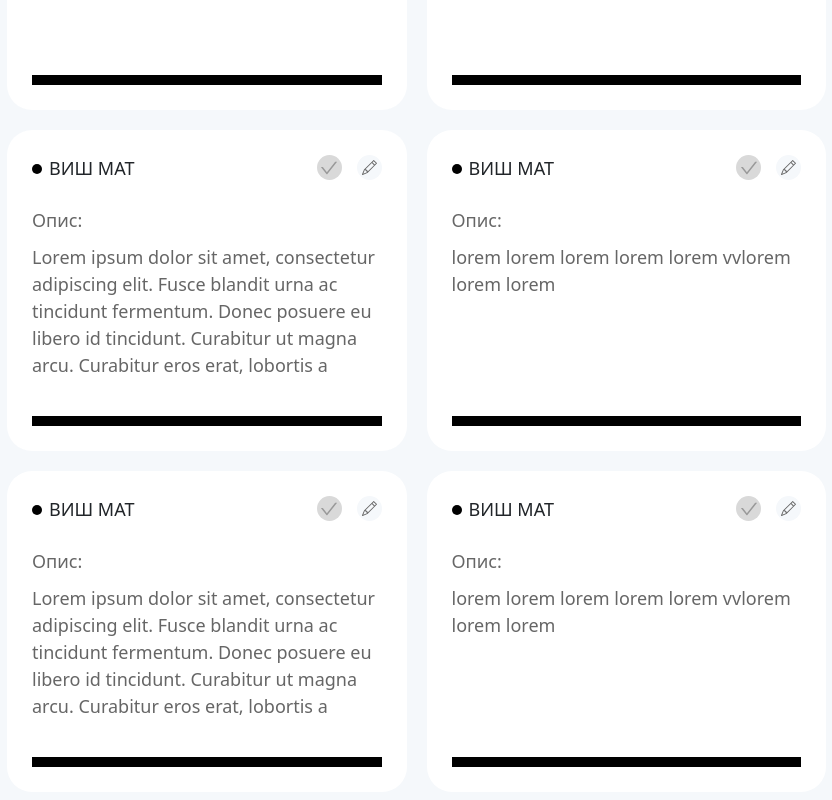
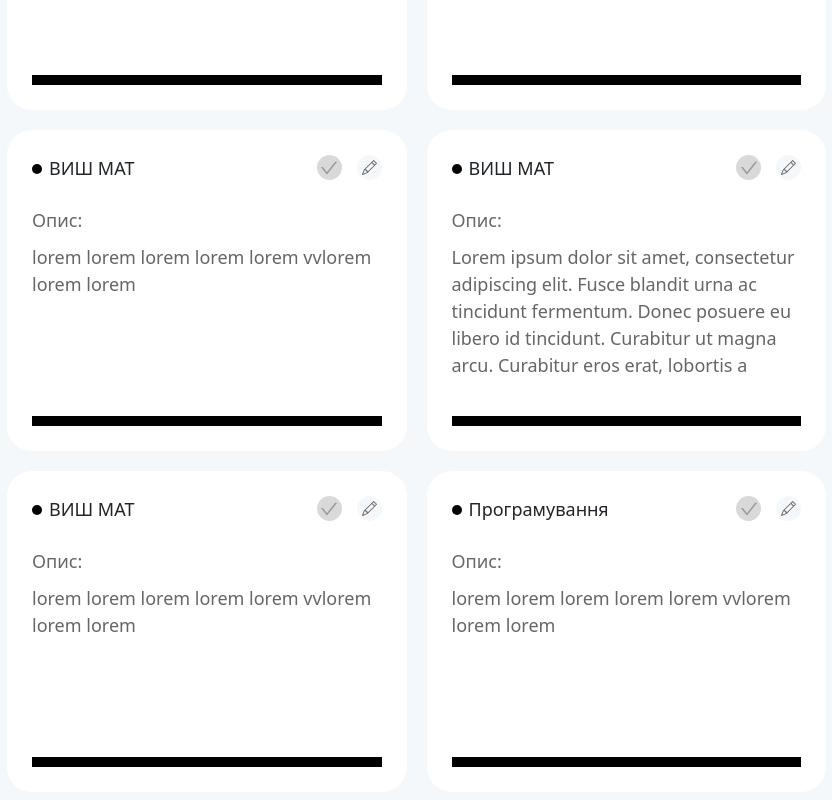
Before and after one commit to Denlich/dashboard_hackathon, a React (Vite) app in the folder client/: page / in a window 1280 px wide. Shown: the part 820-1620 px from the top of the page, without its empty margins (346-1178 px from the left). Built offline with nearby package versions, Linux system fonts and the light colour scheme.

Commit message:
Global bug fix

```diff
--- a/client/src/components/Subjects/Subject/Subject.tsx
+++ b/client/src/components/Subjects/Subject/Subject.tsx
@@ -2,7 +2,6 @@ import style from "./Subject.module.css";
 import {ISubject} from "../Subjects";
 import GradeIndicator from "../GradeIndicator";
 import Check from "../../UI/icons/check/Check";
-import Trash from "../../UI/icons/trash/Trash";
 import Pencil from "../../UI/icons/pencil/Pencil";
 interface Props {
     subject: ISubject
--- a/client/src/components/UI/icons/backgrounCircle/backgroundCircle.tsx
+++ b/client/src/components/UI/icons/backgrounCircle/backgroundCircle.tsx
@@ -1,4 +1,3 @@
-import {AiOutlineCheckCircle} from "react-icons/ai"
 import {ReactNode} from "react";
 import style from "./backgrounCircle.module.css"
 
--- a/client/src/data/subjects.ts
+++ b/client/src/data/subjects.ts
@@ -1,90 +1,139 @@
 export default [
     {
+        id:0,
         name: "ВИШ МАТ",
         desc: "lorem lorem lorem lorem lorem vvlorem lorem lorem ",
         totalGrade: 100,
         currGrade: 50,
     },
     {
+        id:1,
         name: "ВИШ МАТ",
         desc: "Lorem ipsum dolor sit amet, consectetur adipiscing elit. Fusce blandit urna ac tincidunt fermentum. Donec posuere eu libero id tincidunt. Curabitur ut magna arcu. Curabitur eros erat, lobortis a tincidunt ut, luctus at arcu. ",
         totalGrade: 100,
         currGrade: 30,
     },
     {
+        id:2,
         name: "ВИШ МАТ",
         desc: "lorem lorem lorem lorem lorem vvlorem lorem lorem ",
         totalGrade: 100,
         currGrade: 20,
     },
     {
+        id:3,
         name: "Програмування",
         desc: "lorem lorem lorem lorem lorem vvlorem lorem lorem ",
         totalGrade: 100,
         currGrade: 80,
     },
     {
-        name: "ВИШ МАТ",
-        desc: "Lorem ipsum dolor sit amet, consectetur adipiscing elit. Fusce blandit urna ac tincidunt fermentum. Donec posuere eu libero id tincidunt. Curabitur ut magna arcu. Curabitur eros erat, lobortis a tincidunt ut, luctus at arcu. ",
-        totalGrade: 100,
-        currGrade: 100,
-    }, {
+        id:0,
         name: "ВИШ МАТ",
         desc: "lorem lorem lorem lorem lorem vvlorem lorem lorem ",
         totalGrade: 100,
         currGrade: 50,
     },
     {
+        id:1,
         name: "ВИШ МАТ",
         desc: "Lorem ipsum dolor sit amet, consectetur adipiscing elit. Fusce blandit urna ac tincidunt fermentum. Donec posuere eu libero id tincidunt. Curabitur ut magna arcu. Curabitur eros erat, lobortis a tincidunt ut, luctus at arcu. ",
         totalGrade: 100,
         currGrade: 30,
     },
     {
+        id:2,
         name: "ВИШ МАТ",
         desc: "lorem lorem lorem lorem lorem vvlorem lorem lorem ",
         totalGrade: 100,
         currGrade: 20,
     },
     {
+        id:3,
         name: "Програмування",
         desc: "lorem lorem lorem lorem lorem vvlorem lorem lorem ",
         totalGrade: 100,
         currGrade: 80,
-    },
-    {
-        name: "ВИШ МАТ",
-        desc: "Lorem ipsum dolor sit amet, consectetur adipiscing elit. Fusce blandit urna ac tincidunt fermentum. Donec posuere eu libero id tincidunt. Curabitur ut magna arcu. Curabitur eros erat, lobortis a tincidunt ut, luctus at arcu. ",
-        totalGrade: 100,
-        currGrade: 100,
-    },{
+    }, {
+        id:0,
         name: "ВИШ МАТ",
         desc: "lorem lorem lorem lorem lorem vvlorem lorem lorem ",
         totalGrade: 100,
         currGrade: 50,
     },
     {
+        id:1,
         name: "ВИШ МАТ",
         desc: "Lorem ipsum dolor sit amet, consectetur adipiscing elit. Fusce blandit urna ac tincidunt fermentum. Donec posuere eu libero id tincidunt. Curabitur ut magna arcu. Curabitur eros erat, lobortis a tincidunt ut, luctus at arcu. ",
         totalGrade: 100,
         currGrade: 30,
     },
     {
+        id:2,
         name: "ВИШ МАТ",
         desc: "lorem lorem lorem lorem lorem vvlorem lorem lorem ",
         totalGrade: 100,
         currGrade: 20,
     },
     {
+        id:3,
+        name: "Програмування",
+        desc: "lorem lorem lorem lorem lorem vvlorem lorem lorem ",
+        totalGrade: 100,
+        currGrade: 80,
+    }, {
+        id:0,
+        name: "ВИШ МАТ",
+        desc: "lorem lorem lorem lorem lorem vvlorem lorem lorem ",
+        totalGrade: 100,
+        currGrade: 50,
+    },
+    {
+        id:1,
+        name: "ВИШ МАТ",
+        desc: "Lorem ipsum dolor sit amet, consectetur adipiscing elit. Fusce blandit urna ac tincidunt fermentum. Donec posuere eu libero id tincidunt. Curabitur ut magna arcu. Curabitur eros erat, lobortis a tincidunt ut, luctus at arcu. ",
+        totalGrade: 100,
+        currGrade: 30,
+    },
+    {
+        id:2,
+        name: "ВИШ МАТ",
+        desc: "lorem lorem lorem lorem lorem vvlorem lorem lorem ",
+        totalGrade: 100,
+        currGrade: 20,
+    },
+    {
+        id:3,
+        name: "Програмування",
+        desc: "lorem lorem lorem lorem lorem vvlorem lorem lorem ",
+        totalGrade: 100,
+        currGrade: 80,
+    }, {
+        id:0,
+        name: "ВИШ МАТ",
+        desc: "lorem lorem lorem lorem lorem vvlorem lorem lorem ",
+        totalGrade: 100,
+        currGrade: 50,
+    },
+    {
+        id:1,
+        name: "ВИШ МАТ",
+        desc: "Lorem ipsum dolor sit amet, consectetur adipiscing elit. Fusce blandit urna ac tincidunt fermentum. Donec posuere eu libero id tincidunt. Curabitur ut magna arcu. Curabitur eros erat, lobortis a tincidunt ut, luctus at arcu. ",
+        totalGrade: 100,
+        currGrade: 30,
+    },
+    {
+        id:2,
+        name: "ВИШ МАТ",
+        desc: "lorem lorem lorem lorem lorem vvlorem lorem lorem ",
+        totalGrade: 100,
+        currGrade: 20,
+    },
+    {
+        id:3,
         name: "Програмування",
         desc: "lorem lorem lorem lorem lorem vvlorem lorem lorem ",
         totalGrade: 100,
         currGrade: 80,
     },
-    {
-        name: "ВИШ МАТ",
-        desc: "Lorem ipsum dolor sit amet, consectetur adipiscing elit. Fusce blandit urna ac tincidunt fermentum. Donec posuere eu libero id tincidunt. Curabitur ut magna arcu. Curabitur eros erat, lobortis a tincidunt ut, luctus at arcu. ",
-        totalGrade: 100,
-        currGrade: 100,
-    }
 ]
--- a/client/src/pages/SubjectPage.tsx
+++ /dev/null
@@ -1,5 +0,0 @@
-const SubjectPage = () => {
-  return <div>SubjectPage</div>;
-};
-
-export default SubjectPage;
--- /dev/null
+++ b/client/src/pages/SubjectPage/SubjectPage.tsx
@@ -0,0 +1,14 @@
+import "./Subject.nodule.css";
+import Heading from "../../components/Heading";
+import Tasks from "../../components/Tasks/Tasks";
+
+const SubjectPage = () => {
+    return (
+        <>
+            <Heading>Усі завдання</Heading>
+            <Tasks/>
+        </>
+    );
+};
+
+export default SubjectPage;
--- a/client/src/route/router.tsx
+++ b/client/src/route/router.tsx
@@ -1,7 +1,7 @@
 import { createBrowserRouter } from "react-router-dom";
 import Layout from "../components/Layout";
 import HomePage from "../pages/HomePage/HomePage";
-import SubjectPage from "../pages/SubjectPage";
+import SubjectPage from "../pages/SubjectPage/SubjectPage";
 
 const router = createBrowserRouter([
   {
```
